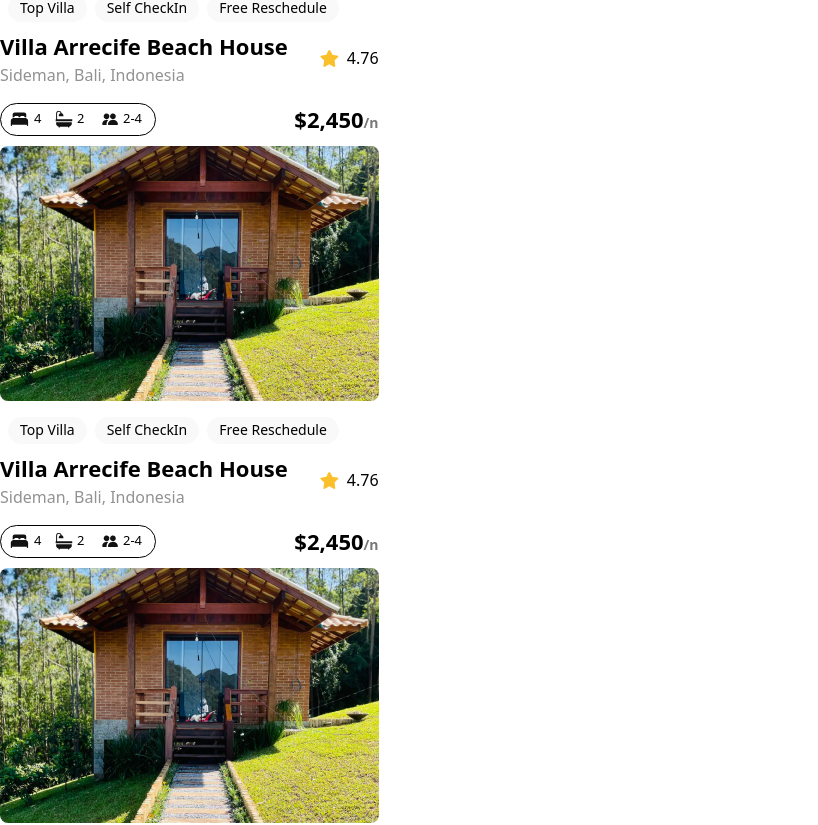
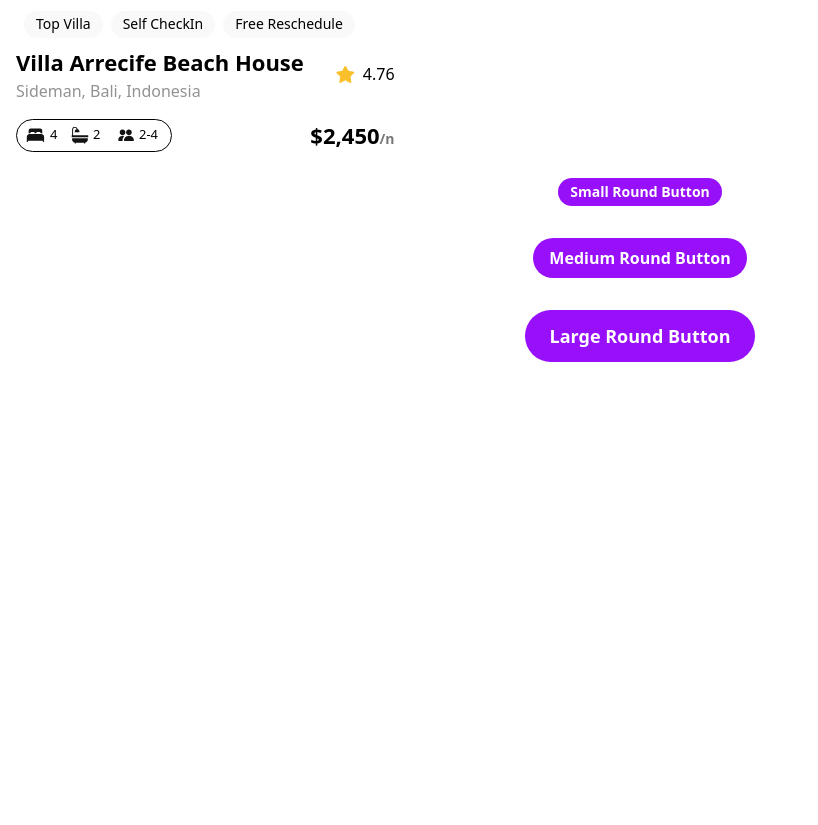
Before and after one commit to OryemaStephen/alx-project-0x00-setup, a Next.js app in the folder alx-project-0x00/: page /landing in a window 1280 px wide. Shown: the part 1148-1973 px from the top of the page, without its empty margins (0-818 px from the left). After the commit the page ends 1526 px from the top, so only its background shows below. Built offline with nearby package versions, Linux system fonts and the light colour scheme.

Commit message:
Added Button component

```diff
--- /dev/null
+++ b/alx-project-0x00/components/Button.tsx
@@ -0,0 +1,25 @@
+import { ButtonProps } from "@/interfaces";
+
+const Button: React.FC<ButtonProps> = ({ title,className, onClick, size = 'medium', shape = 'rounded-md' }) => {
+  const sizeStyles: Record<string, string> = {
+    small: 'px-3 py-1 text-sm',
+    medium: 'px-4 py-2 text-base',
+    large: 'px-6 py-3 text-lg',
+  };
+
+  const shapeStyles: Record<string, string> = {
+    'rounded-sm': 'rounded-sm',
+    'rounded-md': 'rounded-md',
+    'rounded-full': 'rounded-full',
+  };
+
+  const buttonStyles = `bg-blue-500 hover:bg-blue-600 text-white font-semibold transition-colors duration-200 ${className || ""} ${sizeStyles[size]} ${shapeStyles[shape]}`;
+
+  return (
+    <button onClick={onClick} className={buttonStyles}>
+      {title}
+    </button>
+  );
+};
+
+export default Button;
--- a/alx-project-0x00/components/Card.tsx
+++ b/alx-project-0x00/components/Card.tsx
@@ -37,7 +37,7 @@ const Card: React.FC = () => {
           </div>
           <div className="flex items-center">
             <svg width="18" height="18" viewBox="0 0 18 18" fill="none" xmlns="http://www.w3.org/2000/svg">
-              <g clip-path="url(#clip0_8_604)">
+              <g clipPath="url(#clip0_8_604)">
                 <path d="M1.10254 12.1843V13.5573C1.10254 15.1441 2.26869 16.4635 3.78896 16.7037V17.7188H4.78733V16.7429H13.1234V17.7188H14.1218V16.7037C15.6421 16.4635 16.8082 15.1441 16.8082 13.5573V12.1843H1.10254Z" fill="#131212" />
                 <path d="M2.10119 9.18778V3.42795C2.10119 2.46359 2.88578 1.67903 3.85014 1.67903C4.74325 1.67903 5.48162 2.35204 5.58595 3.21747C4.54635 3.45161 3.76728 4.38176 3.76728 5.49104V6.15673H8.42924V5.49104C8.42924 4.37377 7.63896 3.43807 6.58821 3.21231C6.47769 1.79797 5.29234 0.680664 3.85014 0.680664C2.33527 0.680664 1.10282 1.91308 1.10282 3.42795V9.18778H0.436768V11.1861H17.4746V9.18778H2.10119Z" fill="#131212" />
               </g>
--- a/alx-project-0x00/interfaces/index.ts
+++ b/alx-project-0x00/interfaces/index.ts
@@ -1,3 +1,11 @@
 export interface PillProps {
-  title: string
+  title: string;
 }
+
+export interface ButtonProps {
+  title: string;
+  onClick?: () => void;
+  className?: string;
+  size?: 'small' | 'medium' | 'large';
+  shape?: 'rounded-sm' | 'rounded-md' | 'rounded-full' | 'rounded-none';
+}
--- a/alx-project-0x00/pages/landing.tsx
+++ b/alx-project-0x00/pages/landing.tsx
@@ -1,18 +1,39 @@
-import Card from '@/components/Card'
-import React from 'react'
+import Button from "@/components/Button";
+import Card from "@/components/Card";
+import React from "react";
 
-const Landing:React.FC = () => {
+const Landing: React.FC = () => {
   return (
-    <div>
-        <h1 className=" text-xl font-extralight">Landing Page</h1>
-        <Card />
-        <Card />
-        <Card />
-        <Card />
-        <Card />
-        <Card />
+    <div className="p-4">
+      <h1 className=" text-xl font-extralight">Landing Page</h1>
+      <Card />
+      <Card />
+      <Card />
+      <div className="flex flex-col items-center gap-4">
+        <Button
+          title="Small Round Button"
+          size="small"
+          shape="rounded-full"
+          onClick={() => alert("Small round button was pressed!")}
+          className="mt-4 bg-purple-600 hover:bg-purple-700"
+        />
+         <Button
+          title="Medium Round Button"
+          size="medium"
+          shape="rounded-full"
+          onClick={() => alert("Medium round button was pressed!")}
+          className="mt-4 bg-purple-600 hover:bg-purple-700"
+        />
+         <Button
+          title="Large Round Button"
+          size="large"
+          shape="rounded-full"
+          onClick={() => alert("Large round button was pressed!")}
+          className="mt-4 bg-purple-600 hover:bg-purple-700"
+        />
+      </div>
     </div>
-  )
-}
+  );
+};
 
-export default Landing
+export default Landing;
```
